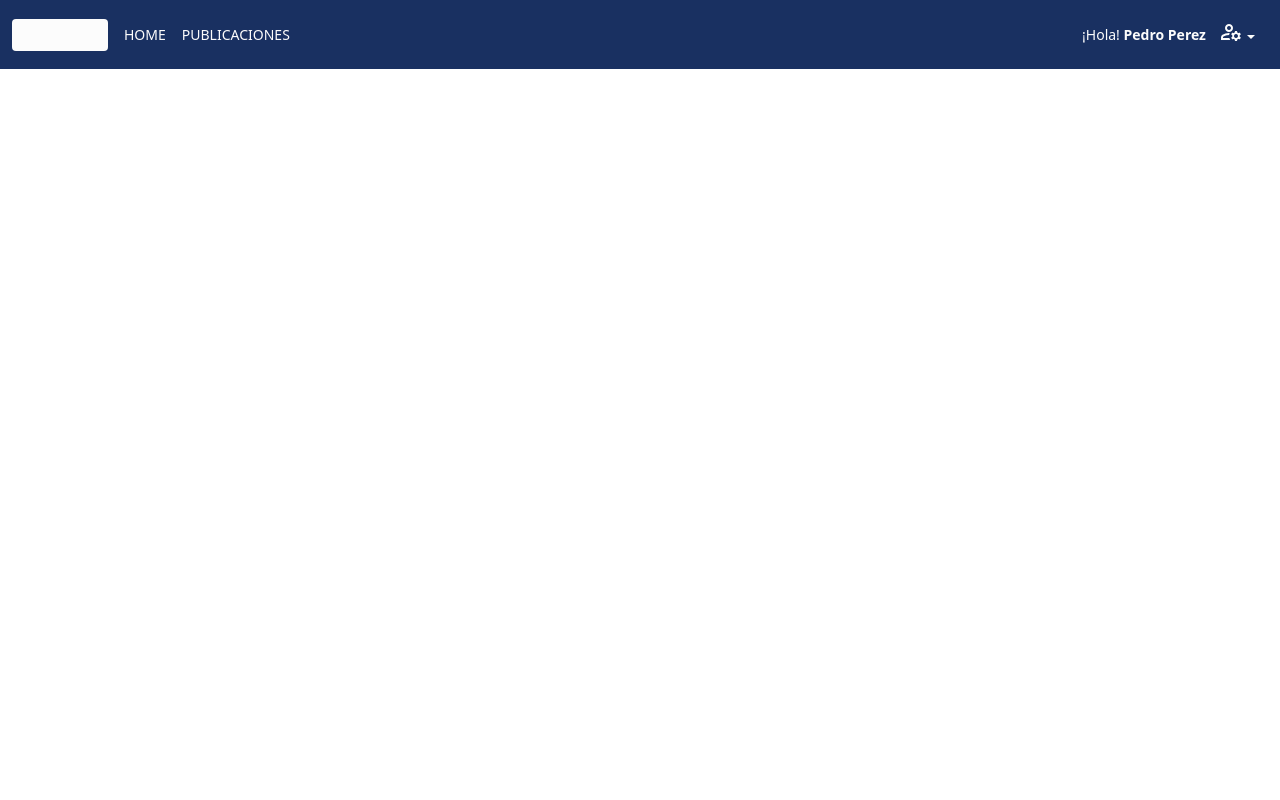
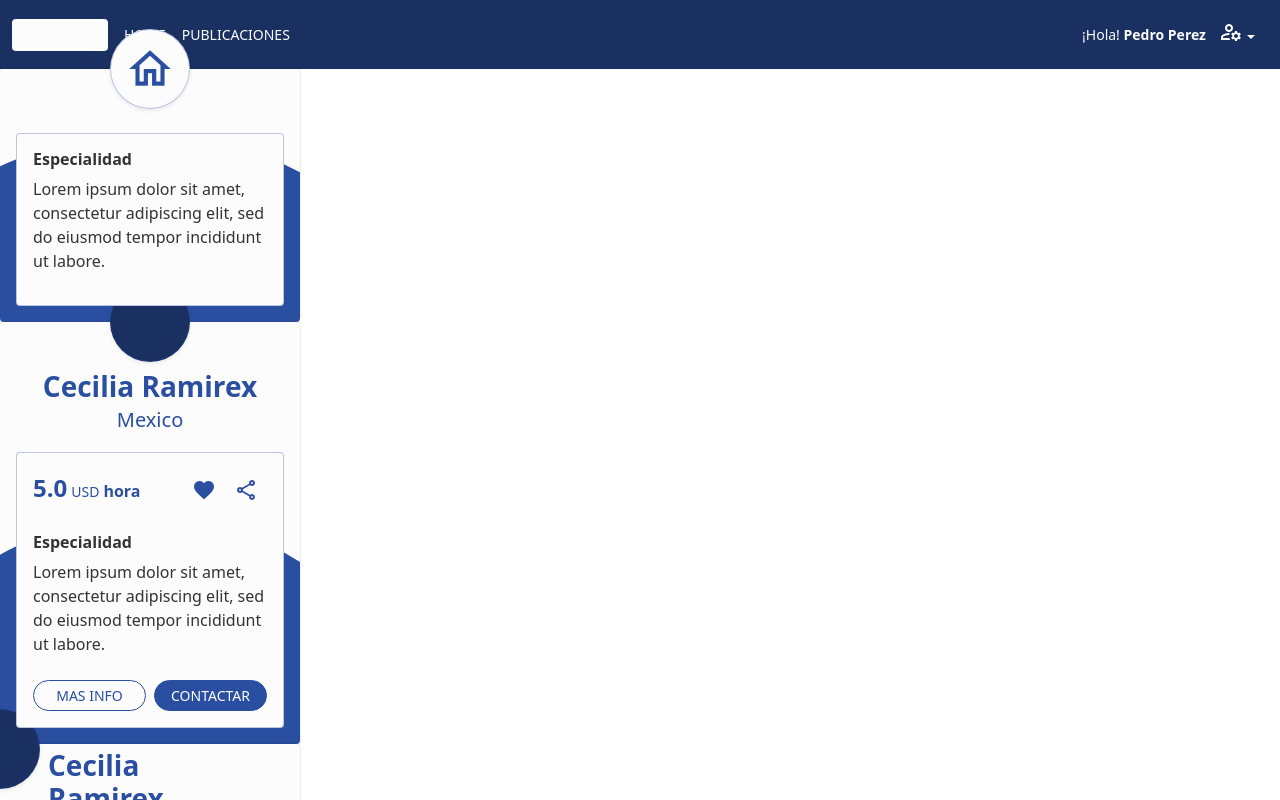
Before and after one commit to AndrewZael/Proyecto_Final_React, a React (Create React App) app: page / in a window 1280 px wide. Shown: the top 800 px of the page. Built offline with nearby package versions, Linux system fonts and the light colour scheme.

Commit message:
Se crea componente CardInfo

```diff
--- a/src/App.js
+++ b/src/App.js
@@ -2,6 +2,7 @@ import './assets/css/custom.css';
 import './assets/css/style.scss';
 import Header from './components/Header';
 import { BrowserRouter, Routes, Route  } from 'react-router-dom';
+import CardInfo from './components/CardInfo';
 import Card from './components/Card';
 
 function App() {
@@ -9,6 +10,11 @@ function App() {
     <div className="App">
       <BrowserRouter>
         <Header />
+
+        <CardInfo />
+        <Card />
+        <Card home={true} />
+
       </BrowserRouter>
     </div>
   );
--- a/src/assets/css/style.scss
+++ b/src/assets/css/style.scss
@@ -18,10 +18,10 @@ $primary-rgba: rgb(42 69 161 / .3);
     z-index: 1;
 }
 .decoration-card{
-    height: 300px;
+    height: 100%;
     width: 150%;
     z-index: 0;
-    bottom: -20%;
+    bottom: -27%;
     left: -27%;
 }
 /*CARD*/
--- /dev/null
+++ b/src/components/CardInfo.jsx
@@ -0,0 +1,27 @@
+import React from 'react';
+import Icon from './Icon';
+
+const CardInfo = () => {
+  return (
+    <article className='text-primary rounded custom-shadow bg-light position-relative px-0' style={{ width: '300px' }}>
+        <header className='text-center'>
+            <div className='photo-user-card rounded-circle shadow-sm bg-light start-0 end-0 mx-auto border border-soft custom-shadow position-absolute d-flex justify-content-center align-items-center'>
+                <Icon icon='home' size={50} />
+            </div>
+        </header>
+
+        <div className='position-relative overflow-hidden p-3 rounded-bottom'>
+            <div className='info-card p-3 rounded border border-soft position-relative bg-light mt-5'>
+                <div className='text-dark'>
+                    <h5 className='h6 fw-bold'>Especialidad</h5>
+                    <p>Lorem ipsum dolor sit amet, consectetur adipiscing elit, sed do eiusmod tempor incididunt ut labore.</p>
+                </div>
+            </div>
+
+            <div aria-hidden="true" className='decoration-card rounded-circle bg-primary position-absolute'></div>
+        </div>
+    </article>
+  )
+}
+
+export default CardInfo;
--- a/src/components/Icon.jsx
+++ b/src/components/Icon.jsx
@@ -1,8 +1,10 @@
 import React from 'react'
 
-const Icon = ({ icon }) => {
+const Icon = ({ icon, color = 'primary', size = 24 }) => {
   return (
-    <span class="material-icons-outlined align-middle">{ icon }</span>
+    <span className={`material-icons-outlined align-middle text-${color}`} style={{ fontSize: `${size}px` }}>
+      { icon }
+    </span>
   )
 }
 
```
